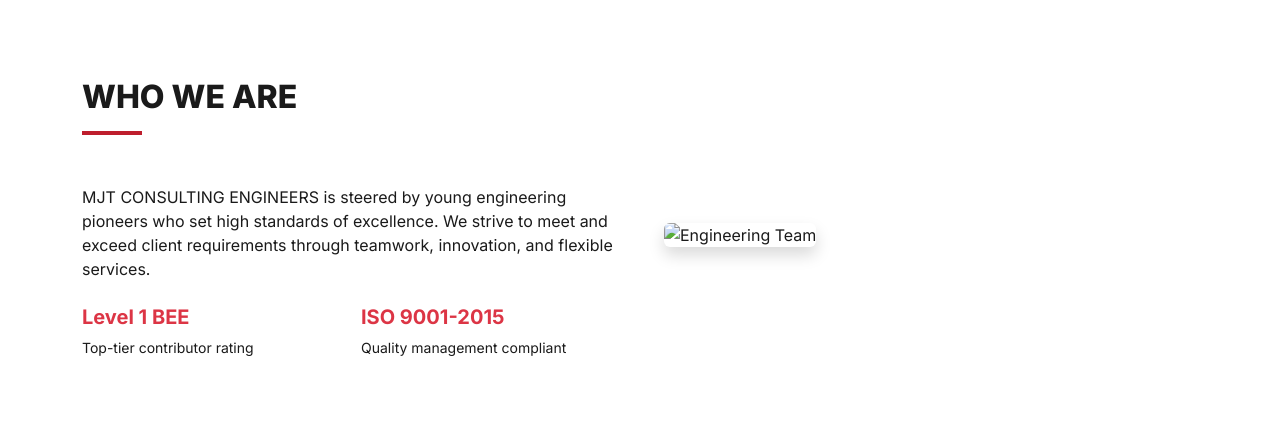
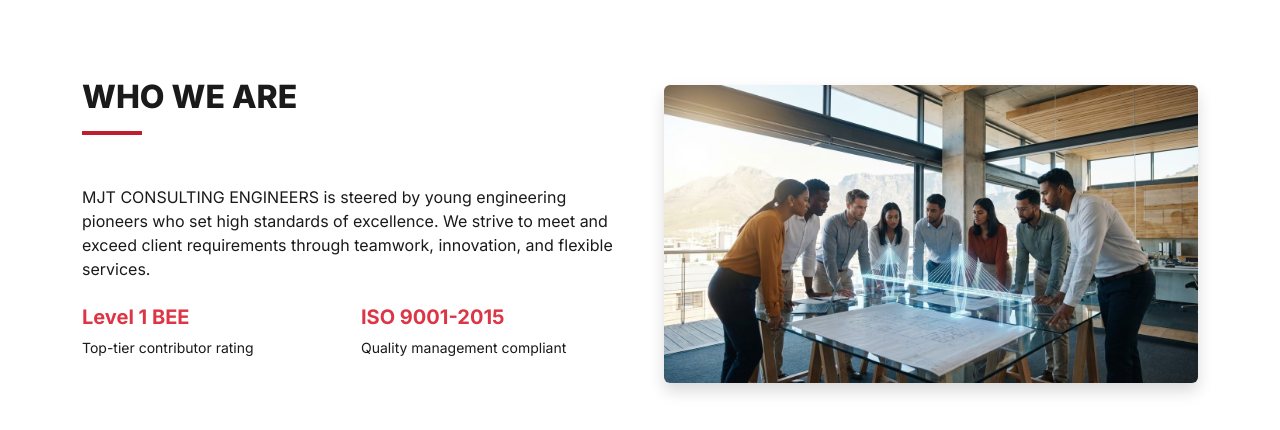
Before and after one commit to fiftySense/mtj_consulting, a plain HTML site: page index.html in a window 1280 px wide. Shown: the part 742-1172 px from the top of the page. Drawn offline with nearby package versions, Linux system fonts and the light colour scheme.

Commit message:
Update image source path in index.html

```diff
--- a/index.html
+++ b/index.html
@@ -129,7 +129,7 @@
                     </div>
                 </div>
                 <div class="col-lg-6">
-                    <img src="images/whoweare.png" class="img-fluid rounded shadow" alt="Engineering Team">
+                    <img src="whoweare.png" class="img-fluid rounded shadow" alt="Engineering Team">
                 </div>
             </div>
         </div>
```
